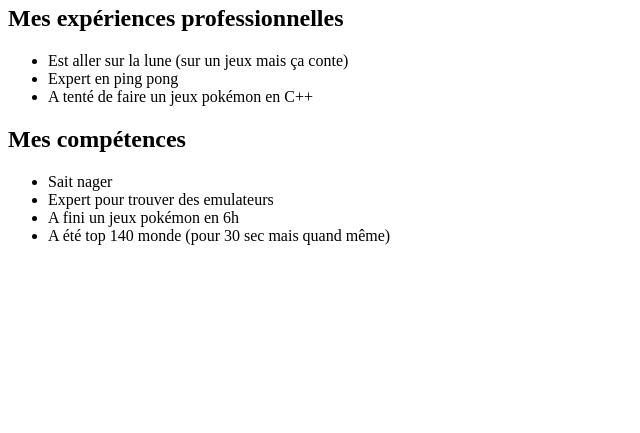
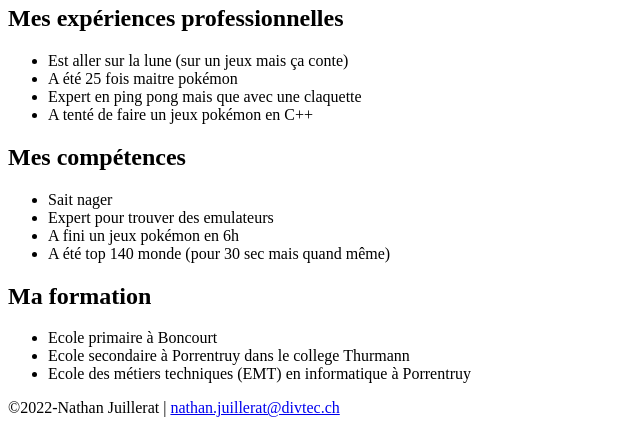
Before and after one commit to divtec-cejef/cv-01-html-NathanPasTrop, a plain HTML site: page index.html in a window 1280 px wide. Shown: the part 382-815 px from the top of the page, without its empty margins (0-640 px from the left). Drawn offline with Linux system fonts and the light colour scheme.

Commit message:
Ajout formation est pied de page

```diff
--- a/index.html
+++ b/index.html
@@ -17,7 +17,7 @@
                 <a href="#comp">Mes compétences</a>
             </li>
             <li>
-                <a href="#">Ma formation</a>
+                <a href="#form">Ma formation</a>
             </li>
         </ul>
     </nav>
@@ -29,7 +29,8 @@
         <h2 id="exp-pro">Mes expériences professionnelles</h2>
         <ul>
             <li>Est aller sur la lune (sur un jeux mais ça conte)</li>
-            <li>Expert en ping pong</li>
+            <li>A été 25 fois maitre pokémon</li>
+            <li>Expert en ping pong mais que avec une claquette</li>
             <li>A tenté de faire un jeux pokémon en C++</li>
         </ul>
     </section>
@@ -43,11 +44,17 @@
         </ul>
     </section>
     <section>
+        <h2 id="form">Ma formation</h2>
+        <ul>
+            <li>Ecole primaire à Boncourt</li>
+            <li>Ecole secondaire à Porrentruy dans le college Thurmann</li>
+            <li>Ecole des métiers techniques (EMT) en informatique à Porrentruy</li>
+        </ul>
 
     </section>
 </main>
 <footer>
-
+    <p>&copy;2022-Nathan Juillerat | <a href="mailto:nathan.juillerat@divtec.ch">nathan.juillerat@divtec.ch</a></p>
 </footer>
 </body>
 </html>
```
